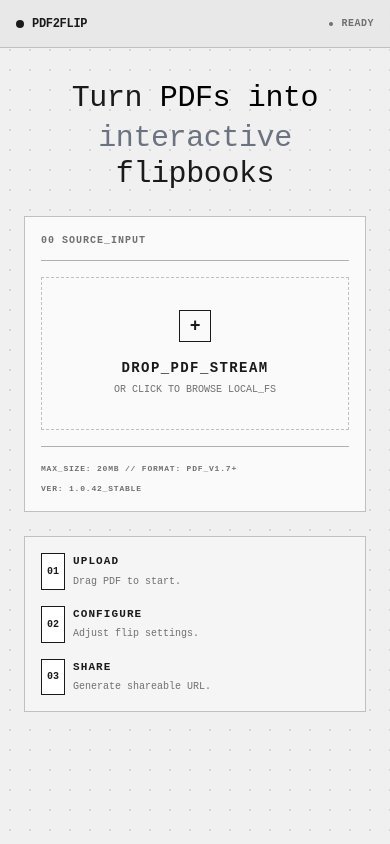
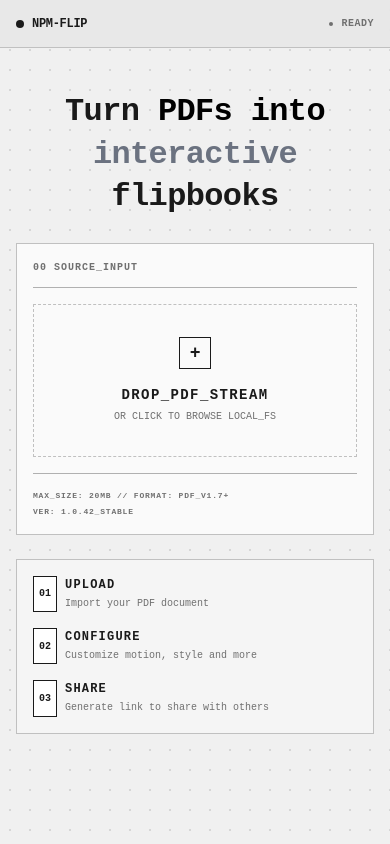
Before and after one commit to iamjahanvi/FLIPSYS0.1, a React (Vite) app: page / in a window 390 px wide. Built offline with nearby package versions, Linux system fonts and the light colour scheme; no server answers; a web font is replaced by a local one.

Commit message:
Landing page mobile changes including layout, font sizes etc.

```diff
--- a/App.tsx
+++ b/App.tsx
@@ -334,8 +334,8 @@ export default function App() {
         <header className="h-12 flex items-center px-4 sm:px-10 justify-between bg-transparent z-10 shrink-0">
           <div className="flex items-center gap-2 sm:gap-3 text-xs font-bold">
             <span className="w-2 h-2 bg-ink-main rounded-full"></span>
-            <span className="hidden sm:inline">PDF2FLIP // SYS.01 // READ_MODE</span>
-            <span className="sm:hidden">PDF2FLIP // READ</span>
+            <span className="hidden sm:inline">NPM-FLIP // SYS.01 // READ_MODE</span>
+            <span className="sm:hidden">NPM-FLIP // READ</span>
           </div>
           <a
             href="/"
--- a/components/Header.tsx
+++ b/components/Header.tsx
@@ -12,8 +12,8 @@ export const Header: React.FC<HeaderProps> = ({ isReady, isLoading = false, hasE
       {/* Logo - always visible */}
       <div className="flex items-center gap-2 md:gap-3 text-xs font-bold tracking-tight shrink-0">
         <div className={`w-2 h-2 rounded-full ${hasError ? 'bg-red-600' : 'bg-ink-main'}`}></div>
-        <span className="hidden sm:inline">PDF2FLIP // SYS.01</span>
-        <span className="sm:hidden">PDF2FLIP</span>
+        <span className="hidden sm:inline">NPM-FLIP // SYS.01</span>
+        <span className="sm:hidden">NPM-FLIP</span>
       </div>
 
       {/* Status indicators - responsive */}
--- a/components/LandingPage.tsx
+++ b/components/LandingPage.tsx
@@ -31,14 +31,14 @@ export function LandingPage({ onUpload }: LandingPageProps) {
   };
 
   return (
-    <div className="flex-none flex flex-col items-center justify-start pt-8 sm:pt-12 px-4 sm:px-6">
+    <div className="flex-none flex flex-col items-center justify-center pt-11 sm:pt-12 px-2 sm:px-6">
       {/* Main Headline - Responsive font sizes */}
       <div className="text-center mb-6 sm:mb-10 w-full max-w-[800px]">
-        <h1 className="text-ink-main font-mono font-medium tracking-tight leading-tight">
-          <span className="block text-3xl sm:text-4xl md:text-5xl lg:text-6xl">
+        <h1 className="text-ink-main font-mono font-semibold tracking-[-0.04em] leading-tight sm:leading-[1.5] sm:font-medium">
+          <span className="block text-[32px] sm:text-4xl md:text-5xl lg:text-6xl">
             Turn <span className="text-black">PDFs into</span>
           </span>
-          <span className="block text-3xl sm:text-4xl md:text-5xl lg:text-6xl mt-1">
+          <span className="block text-[32px] sm:text-4xl md:text-5xl lg:text-6xl mt-0.5 sm:mt-2 leading-[1.325]">
             <span className="text-gray-500">interactive</span> flipbooks
           </span>
         </h1>
@@ -67,7 +67,7 @@ export function LandingPage({ onUpload }: LandingPageProps) {
           </div>
 
           {/* Footer */}
-          <div className="flex flex-col sm:flex-row justify-between items-start sm:items-center pt-4 border-t border-ink-light mt-4 gap-2 sm:gap-0">
+          <div className="flex flex-col sm:flex-row justify-between items-start sm:items-center pt-4 border-t border-ink-light mt-4 gap-1 sm:gap-0">
             <span className="text-[8px] font-bold text-ink-dim tracking-widest">MAX_SIZE: 20MB // FORMAT: PDF_V1.7+</span>
             <span className="text-[8px] font-bold text-ink-dim tracking-widest">VER: 1.0.42_STABLE</span>
           </div>
@@ -92,9 +92,9 @@ export function LandingPage({ onUpload }: LandingPageProps) {
               <span className="text-[10px] sm:text-[8px] font-bold text-ink-main">01</span>
             </div>
             <div className="min-w-0">
-              <h3 className="text-[11px] sm:text-[9px] font-bold text-ink-main tracking-widest mb-1">UPLOAD</h3>
+              <h3 className="text-[12px] sm:text-[9px] font-bold text-ink-main tracking-widest mb-0.5">UPLOAD</h3>
               <p className="hidden sm:block text-[10px] sm:text-[8px] text-ink-dim leading-relaxed">Drag any PDF document into the workspace to start the engine.</p>
-                            <p className="sm:hidden text-[10px] text-ink-dim leading-relaxed">Drag PDF to start.</p>
+                            <p className="sm:hidden text-[10px] text-ink-dim leading-relaxed">Import your PDF document</p>
             </div>
           </div>
 
@@ -104,9 +104,9 @@ export function LandingPage({ onUpload }: LandingPageProps) {
               <span className="text-[10px] sm:text-[8px] font-bold text-ink-main">02</span>
             </div>
             <div className="min-w-0">
-              <h3 className="text-[11px] sm:text-[9px] font-bold text-ink-main tracking-widest mb-1">CONFIGURE</h3>
+              <h3 className="text-[12px] sm:text-[9px] font-bold text-ink-main tracking-widest mb-0.5">CONFIGURE</h3>
               <p className="hidden sm:block text-[10px] sm:text-[8px] text-ink-dim leading-relaxed">Adjust physics, shadows, and flip mechanics in the lower panel.</p>
-                            <p className="sm:hidden text-[10px] text-ink-dim leading-relaxed">Adjust flip settings.</p>
+                            <p className="sm:hidden text-[10px] text-ink-dim leading-relaxed">Customize motion, style and more</p>
             </div>
           </div>
 
@@ -116,9 +116,9 @@ export function LandingPage({ onUpload }: LandingPageProps) {
               <span className="text-[10px] sm:text-[8px] font-bold text-ink-main">03</span>
             </div>
             <div className="min-w-0">
-              <h3 className="text-[11px] sm:text-[9px] font-bold text-ink-main tracking-widest mb-1">SHARE</h3>
+              <h3 className="text-[12px] sm:text-[9px] font-bold text-ink-main tracking-widest mb-0.5">SHARE</h3>
               <p className="hidden sm:block text-[10px] sm:text-[8px] text-ink-dim leading-relaxed">Generate a unique URL to share your interactive flipbook.</p>
-                            <p className="sm:hidden text-[10px] text-ink-dim leading-relaxed">Generate shareable URL.</p>
+                            <p className="sm:hidden text-[10px] text-ink-dim leading-relaxed">Generate link to share with others</p>
             </div>
           </div>
         </div>
```
